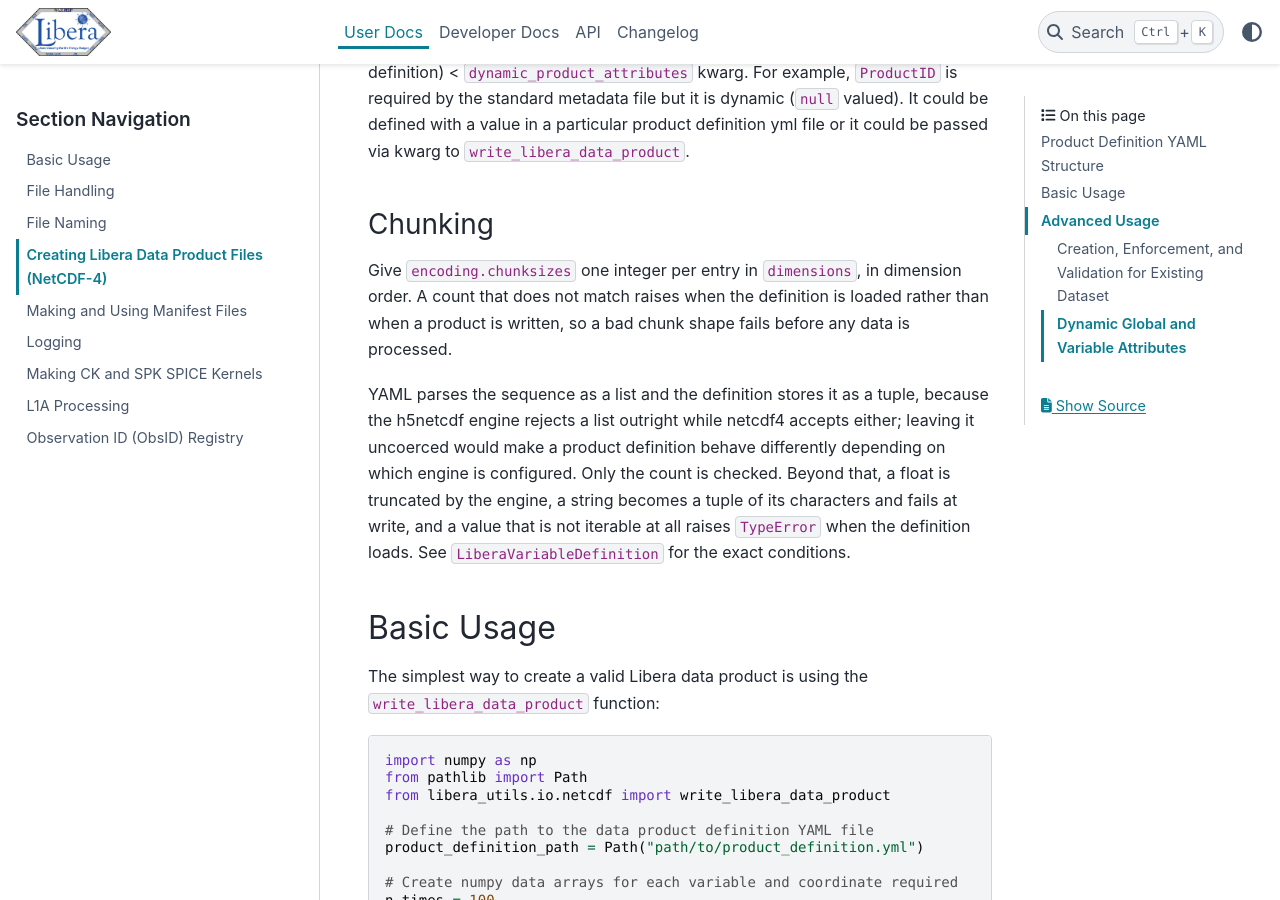
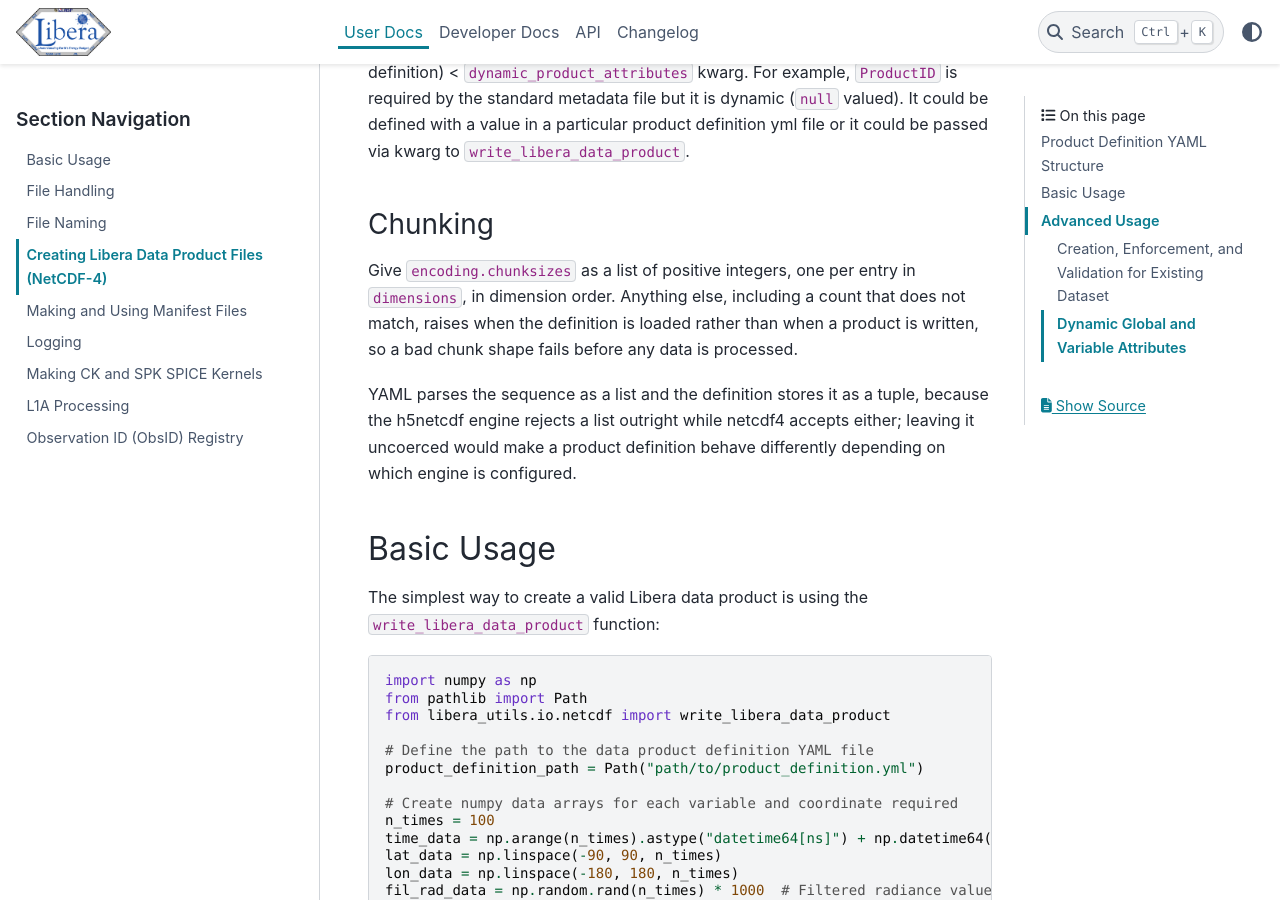
Before and after one commit to LASP-Libera/libera_utils, a Sphinx documentation site: the page built from doc/source/user-docs/netcdf.md, in a window 1280 px wide and 900 px high, scrolled down 1876 px. Built offline with Sphinx 7.4.7 and the PyData theme 0.15.4, drawn with Linux system fonts in a browser that asks for light colours; pages that are not in the unit, such as notebooks, are missing from menus.

Commit message:
Reject a malformed chunksizes at load as a ValidationError
The coercion was tuple(), so only the entry count was checked: a non-iterable
raised a TypeError that escaped pydantic, a string or a mapping became a tuple
of its characters or keys and could pass the count before failing at write,
and the engines truncated a float. That split one condition over two
exception types and left part of it to surface at write.

chunksizes must now be a list or tuple of positive integers, checked before
the coercion and raised as ValueError so every malformed form arrives as one
ValidationError at load. The TypeError leaves the docstrings and the user doc,
and its test becomes a parametrized rejection test over a scalar, a string,
a mapping, a float, zero, a negative and a bool.

Co-Authored-By: Claude Opus 5.5 <noreply@anthropic.com>

```diff
--- a/doc/source/user-docs/netcdf.md
+++ b/doc/source/user-docs/netcdf.md
@@ -70,16 +70,14 @@ value in a particular product definition yml file or it could be passed via kwar
 
 ### Chunking
 
-Give `encoding.chunksizes` one integer per entry in `dimensions`, in dimension order. A count
-that does not match raises when the definition is loaded rather than when a product is
-written, so a bad chunk shape fails before any data is processed.
+Give `encoding.chunksizes` as a list of positive integers, one per entry in `dimensions`, in
+dimension order. Anything else, including a count that does not match, raises when the definition
+is loaded rather than when a product is written, so a bad chunk shape fails before any data is
+processed.
 
 YAML parses the sequence as a list and the definition stores it as a tuple, because the
 h5netcdf engine rejects a list outright while netcdf4 accepts either; leaving it uncoerced
 would make a product definition behave differently depending on which engine is configured.
-Only the count is checked. Beyond that, a float is truncated by the engine, a string becomes a
-tuple of its characters and fails at write, and a value that is not iterable at all raises
-`TypeError` when the definition loads. See `LiberaVariableDefinition` for the exact conditions.
 
 ## Basic Usage
 
```
Also changed, not shown: 3 other files.
